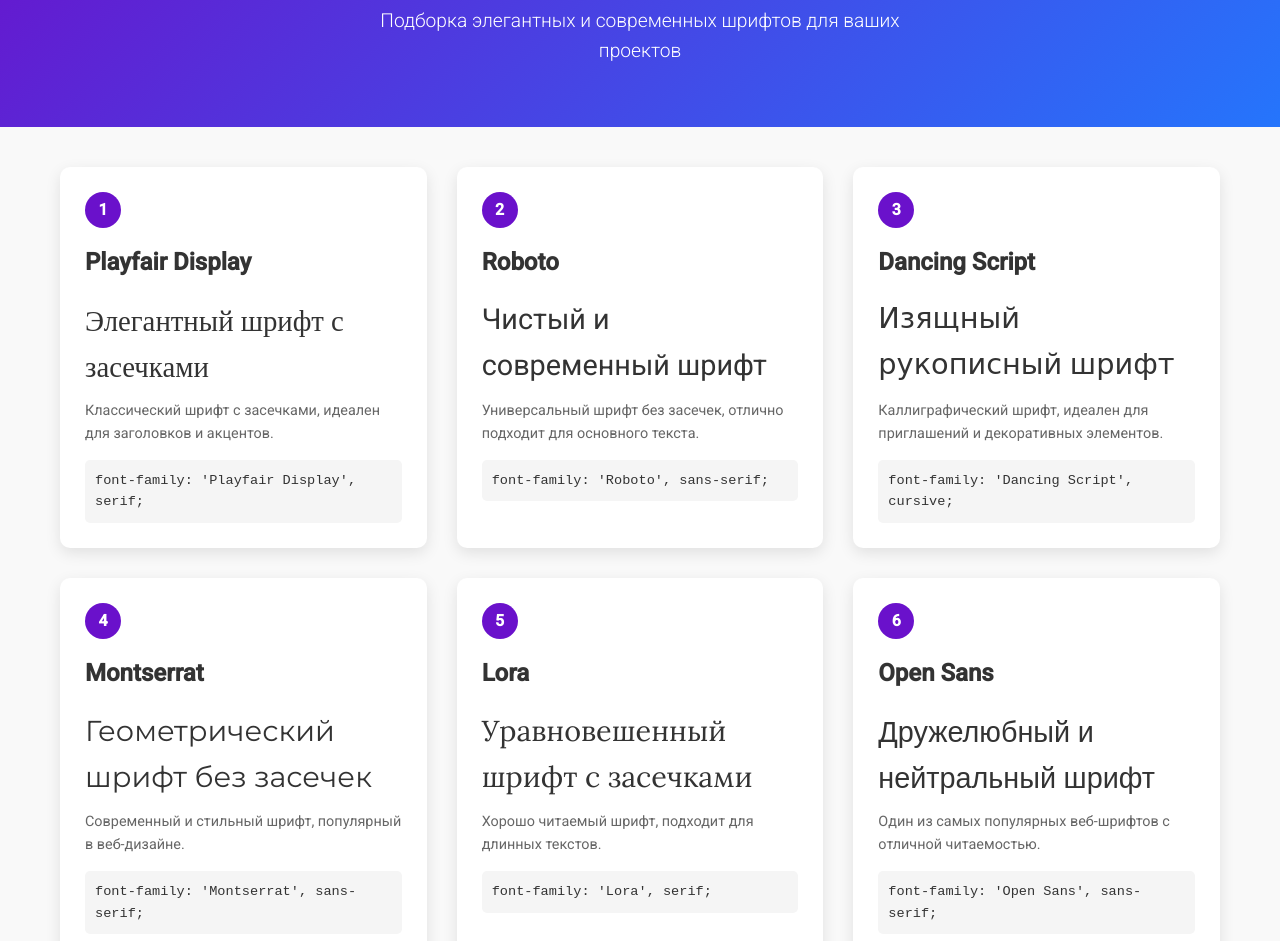
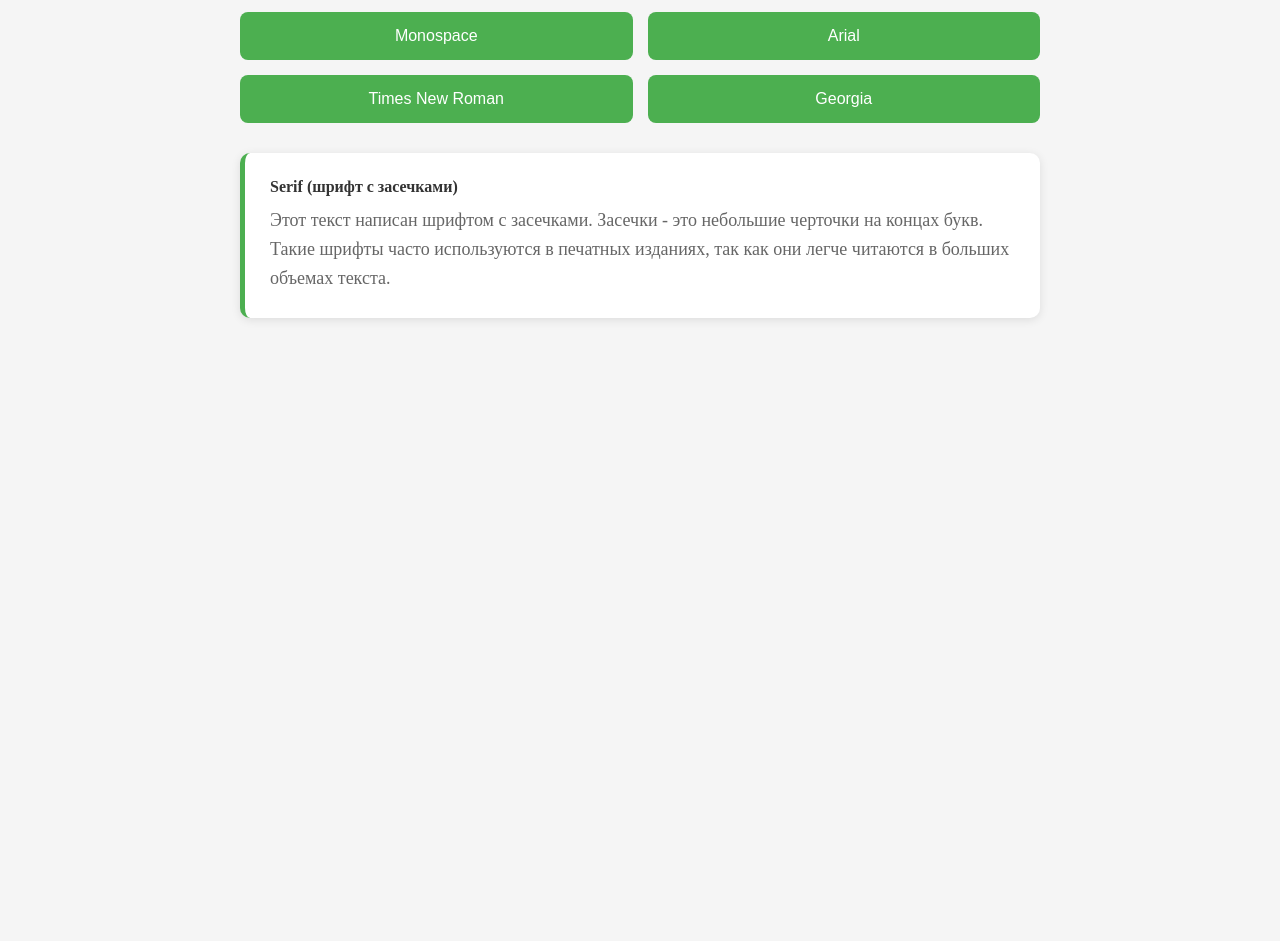
Before and after one commit to kIRILL222222222222/Weather1, a plain HTML site: page index.html in a window 1280 px wide. Shown: the part 159-1100 px from the top of the page. After the commit the page ends 800 px from the top, so only its background shows below. Drawn offline with nearby package versions, Linux system fonts and the light colour scheme.

Commit message:
Update index.html

```diff
--- a/index.html
+++ b/index.html
@@ -3,262 +3,159 @@
 <head>
     <meta charset="UTF-8">
     <meta name="viewport" content="width=device-width, initial-scale=1.0">
-    <title>Коллекция красивых шрифтов</title>
-    <link href="https://fonts.googleapis.com/css2?family=Playfair+Display:wght@400;700&family=Roboto:wght@300;400;500&family=Dancing+Script:wght@400;700&family=Montserrat:wght@300;400;600&family=Lora:wght@400;700&family=Open+Sans:wght@300;400;600&family=Raleway:wght@300;400;600&family=Merriweather:wght@300;400;700&family=Poppins:wght@300;400;600&display=swap" rel="stylesheet">
+    <title>Демонстрация шрифтов HTML</title>
     <style>
-        * {
-            margin: 0;
-            padding: 0;
-            box-sizing: border-box;
-        }
-
         body {
-            font-family: 'Roboto', sans-serif;
-            background-color: #f9f9f9;
-            color: #333;
-            line-height: 1.6;
-        }
-
-        .container {
-            max-width: 1200px;
+            font-family: Arial, sans-serif;
+            max-width: 800px;
             margin: 0 auto;
-            padding: 0 20px;
-        }
-
-        header {
-            background: linear-gradient(135deg, #6a11cb 0%, #2575fc 100%);
-            color: white;
-            padding: 60px 0;
-            text-align: center;
-            margin-bottom: 40px;
+            padding: 20px;
+            background-color: #f5f5f5;
         }
 
         h1 {
-            font-family: 'Playfair Display', serif;
-            font-size: 3.5rem;
-            margin-bottom: 15px;
-            font-weight: 700;
+            text-align: center;
+            color: #333;
+            margin-bottom: 30px;
         }
 
-        .subtitle {
-            font-size: 1.2rem;
-            font-weight: 300;
-            max-width: 600px;
-            margin: 0 auto;
+        .buttons-container {
+            display: grid;
+            grid-template-columns: repeat(2, 1fr);
+            gap: 15px;
+            margin-bottom: 30px;
         }
 
-        .fonts-grid {
-            display: grid;
-            grid-template-columns: repeat(auto-fill, minmax(300px, 1fr));
-            gap: 30px;
-            margin-bottom: 60px;
+        .font-button {
+            padding: 15px;
+            font-size: 16px;
+            border: none;
+            border-radius: 8px;
+            background-color: #4CAF50;
+            color: white;
+            cursor: pointer;
+            transition: background-color 0.3s;
         }
 
-        .font-card {
-            background: white;
-            border-radius: 10px;
-            box-shadow: 0 5px 15px rgba(0, 0, 0, 0.1);
-            padding: 25px;
-            transition: transform 0.3s ease, box-shadow 0.3s ease;
+        .font-button:hover {
+            background-color: #45a049;
         }
 
-        .font-card:hover {
-            transform: translateY(-5px);
-            box-shadow: 0 10px 25px rgba(0, 0, 0, 0.15);
-        }
-
-        .font-number {
-            display: inline-block;
-            background: #6a11cb;
-            color: white;
-            width: 36px;
-            height: 36px;
-            border-radius: 50%;
-            text-align: center;
-            line-height: 36px;
-            font-weight: bold;
-            margin-bottom: 15px;
+        .font-display {
+            display: none;
+            padding: 25px;
+            margin: 15px 0;
+            border-radius: 10px;
+            background-color: white;
+            box-shadow: 0 2px 10px rgba(0,0,0,0.1);
+            border-left: 5px solid #4CAF50;
         }
 
         .font-name {
-            font-size: 1.5rem;
-            margin-bottom: 15px;
+            font-weight: bold;
+            margin-bottom: 10px;
             color: #333;
         }
 
         .font-sample {
-            font-size: 1.8rem;
-            margin-bottom: 10px;
-            min-height: 60px;
+            font-size: 18px;
+            line-height: 1.6;
+            color: #666;
         }
 
-        .font-info {
-            color: #666;
-            font-size: 0.9rem;
-            margin-bottom: 15px;
-        }
-
-        .font-usage {
-            background: #f5f5f5;
-            padding: 10px;
-            border-radius: 5px;
-            font-family: monospace;
-            font-size: 0.85rem;
-            overflow-x: auto;
-        }
-
-        footer {
-            background: #333;
-            color: white;
-            text-align: center;
-            padding: 30px 0;
-            margin-top: 40px;
-        }
-
-        @media (max-width: 768px) {
-            h1 {
-                font-size: 2.5rem;
-            }
-
-            .fonts-grid {
-                grid-template-columns: 1fr;
-            }
+        .active {
+            background-color: #2196F3;
         }
     </style>
 </head>
 <body>
-    <header>
-        <div class="container">
-            <h1>Коллекция красивых шрифтов</h1>
-            <p class="subtitle">Подборка элегантных и современных шрифтов для ваших проектов</p>
+    <h1>Демонстрация основных шрифтов HTML</h1>
+
+    <div class="buttons-container">
+        <button class="font-button" onclick="showFont('serif')">Serif</button>
+        <button class="font-button" onclick="showFont('sans-serif')">Sans-Serif</button>
+        <button class="font-button" onclick="showFont('monospace')">Monospace</button>
+        <button class="font-button" onclick="showFont('arial')">Arial</button>
+        <button class="font-button" onclick="showFont('times')">Times New Roman</button>
+        <button class="font-button" onclick="showFont('georgia')">Georgia</button>
     </div>
-    </header>
 
-    <div class="container">
-        <div class="fonts-grid">
-            <!-- Шрифт 1 -->
-            <div class="font-card">
-                <span class="font-number">1</span>
-                <h2 class="font-name">Playfair Display</h2>
-                <div class="font-sample" style="font-family: 'Playfair Display', serif;">
-                    Элегантный шрифт с засечками
-                </div>
-                <p class="font-info">Классический шрифт с засечками, идеален для заголовков и акцентов.</p>
-                <div class="font-usage">
-                    font-family: 'Playfair Display', serif;
+    <div id="serif" class="font-display" style="font-family: serif;">
+        <div class="font-name">Serif (шрифт с засечками)</div>
+        <div class="font-sample">
+            Этот текст написан шрифтом с засечками. Засечки - это небольшие черточки на концах букв.
+            Такие шрифты часто используются в печатных изданиях, так как они легче читаются в больших объемах текста.
         </div>
     </div>
 
-            <!-- Шрифт 2 -->
-            <div class="font-card">
-                <span class="font-number">2</span>
-                <h2 class="font-name">Roboto</h2>
-                <div class="font-sample" style="font-family: 'Roboto', sans-serif;">
-                    Чистый и современный шрифт
-                </div>
-                <p class="font-info">Универсальный шрифт без засечек, отлично подходит для основного текста.</p>
-                <div class="font-usage">
-                    font-family: 'Roboto', sans-serif;
+    <div id="sans-serif" class="font-display" style="font-family: sans-serif;">
+        <div class="font-name">Sans-Serif (шрифт без засечек)</div>
+        <div class="font-sample">
+            Этот текст написан шрифтом без засечек. Такие шрифты выглядят более современно и чисто.
+            Они часто используются в интерфейсах веб-сайтов и мобильных приложений.
         </div>
     </div>
 
-            <!-- Шрифт 3 -->
-            <div class="font-card">
-                <span class="font-number">3</span>
-                <h2 class="font-name">Dancing Script</h2>
-                <div class="font-sample" style="font-family: 'Dancing Script', cursive;">
-                    Изящный рукописный шрифт
-                </div>
-                <p class="font-info">Каллиграфический шрифт, идеален для приглашений и декоративных элементов.</p>
-                <div class="font-usage">
-                    font-family: 'Dancing Script', cursive;
+    <div id="monospace" class="font-display" style="font-family: monospace;">
+        <div class="font-name">Monospace (моноширинный шрифт)</div>
+        <div class="font-sample">
+            Этот текст написан моноширинным шрифтом. Каждая буква занимает одинаковое пространство.
+            Такие шрифты используются в программировании и терминалах для лучшего выравнивания кода.
         </div>
     </div>
 
-            <!-- Шрифт 4 -->
-            <div class="font-card">
-                <span class="font-number">4</span>
-                <h2 class="font-name">Montserrat</h2>
-                <div class="font-sample" style="font-family: 'Montserrat', sans-serif;">
-                    Геометрический шрифт без засечек
-                </div>
-                <p class="font-info">Современный и стильный шрифт, популярный в веб-дизайне.</p>
-                <div class="font-usage">
-                    font-family: 'Montserrat', sans-serif;
+    <div id="arial" class="font-display" style="font-family: Arial, sans-serif;">
+        <div class="font-name">Arial</div>
+        <div class="font-sample">
+            Arial - один из самых популярных шрифтов без засечек. Он был разработан в 1982 году
+            и стал стандартным шрифтом во многих операционных системах и приложениях.
         </div>
     </div>
 
-            <!-- Шрифт 5 -->
-            <div class="font-card">
-                <span class="font-number">5</span>
-                <h2 class="font-name">Lora</h2>
-                <div class="font-sample" style="font-family: 'Lora', serif;">
-                    Уравновешенный шрифт с засечками
-                </div>
-                <p class="font-info">Хорошо читаемый шрифт, подходит для длинных текстов.</p>
-                <div class="font-usage">
-                    font-family: 'Lora', serif;
+    <div id="times" class="font-display" style="font-family: 'Times New Roman', serif;">
+        <div class="font-name">Times New Roman</div>
+        <div class="font-sample">
+            Times New Roman - классический шрифт с засечками, созданный в 1932 году для газеты Times.
+            Он остается одним из самых распространенных шрифтов для печатных документов.
         </div>
     </div>
 
-            <!-- Шрифт 6 -->
-            <div class="font-card">
-                <span class="font-number">6</span>
-                <h2 class="font-name">Open Sans</h2>
-                <div class="font-sample" style="font-family: 'Open Sans', sans-serif;">
-                    Дружелюбный и нейтральный шрифт
-                </div>
-                <p class="font-info">Один из самых популярных веб-шрифтов с отличной читаемостью.</p>
-                <div class="font-usage">
-                    font-family: 'Open Sans', sans-serif;
+    <div id="georgia" class="font-display" style="font-family: Georgia, serif;">
+        <div class="font-name">Georgia</div>
+        <div class="font-sample">
+            Georgia - элегантный шрифт с засечками, разработанный специально для лучшей читаемости
+            на экранах компьютеров. Он имеет более крупные символы по сравнению с Times New Roman.
         </div>
     </div>
 
-            <!-- Шрифт 7 -->
-            <div class="font-card">
-                <span class="font-number">7</span>
-                <h2 class="font-name">Raleway</h2>
-                <div class="font-sample" style="font-family: 'Raleway', sans-serif;">
-                    Элегантный шрифт без засечек
-                </div>
-                <p class="font-info">Тонкий и стильный шрифт, отлично смотрится в заголовках.</p>
-                <div class="font-usage">
-                    font-family: 'Raleway', sans-serif;
-                </div>
-            </div>
+    <script>
+        function showFont(fontId) {
+            // Скрываем все блоки с шрифтами
+            const allFonts = document.querySelectorAll('.font-display');
+            allFonts.forEach(font => {
+                font.style.display = 'none';
+            });
 
-            <!-- Шрифт 8 -->
-            <div class="font-card">
-                <span class="font-number">8</span>
-                <h2 class="font-name">Merriweather</h2>
-                <div class="font-sample" style="font-family: 'Merriweather', serif;">
-                    Читаемый шрифт с засечками
-                </div>
-                <p class="font-info">Отлично подходит для длинных статей и блогов.</p>
-                <div class="font-usage">
-                    font-family: 'Merriweather', serif;
-                </div>
-            </div>
+            // Сбрасываем стили всех кнопок
+            const allButtons = document.querySelectorAll('.font-button');
+            allButtons.forEach(button => {
+                button.classList.remove('active');
+            });
 
-            <!-- Шрифт 9 -->
-            <div class="font-card">
-                <span class="font-number">9</span>
-                <h2 class="font-name">Poppins</h2>
-                <div class="font-sample" style="font-family: 'Poppins', sans-serif;">
-                    Геометрический гротескный шрифт
-                </div>
-                <p class="font-info">Современный и универсальный шрифт для различных проектов.</p>
-                <div class="font-usage">
-                    font-family: 'Poppins', sans-serif;
-                </div>
-            </div>
-        </div>
-    </div>
+            // Показываем выбранный шрифт
+            const selectedFont = document.getElementById(fontId);
+            if (selectedFont) {
+                selectedFont.style.display = 'block';
+            }
 
-    <footer>
-        <div class="container">
-            <p>Коллекция красивых шрифтов &copy; 2023</p>
-        </div>
-    </footer>
+            // Подсвечиваем активную кнопку
+            event.target.classList.add('active');
+        }
+
+        // Показываем первый шрифт при загрузке страницы
+        window.onload = function() {
+            showFont('serif');
+        }
+    </script>
 </body>
 </html>
```
Lines whose indentation alone changed are shown as unchanged.
